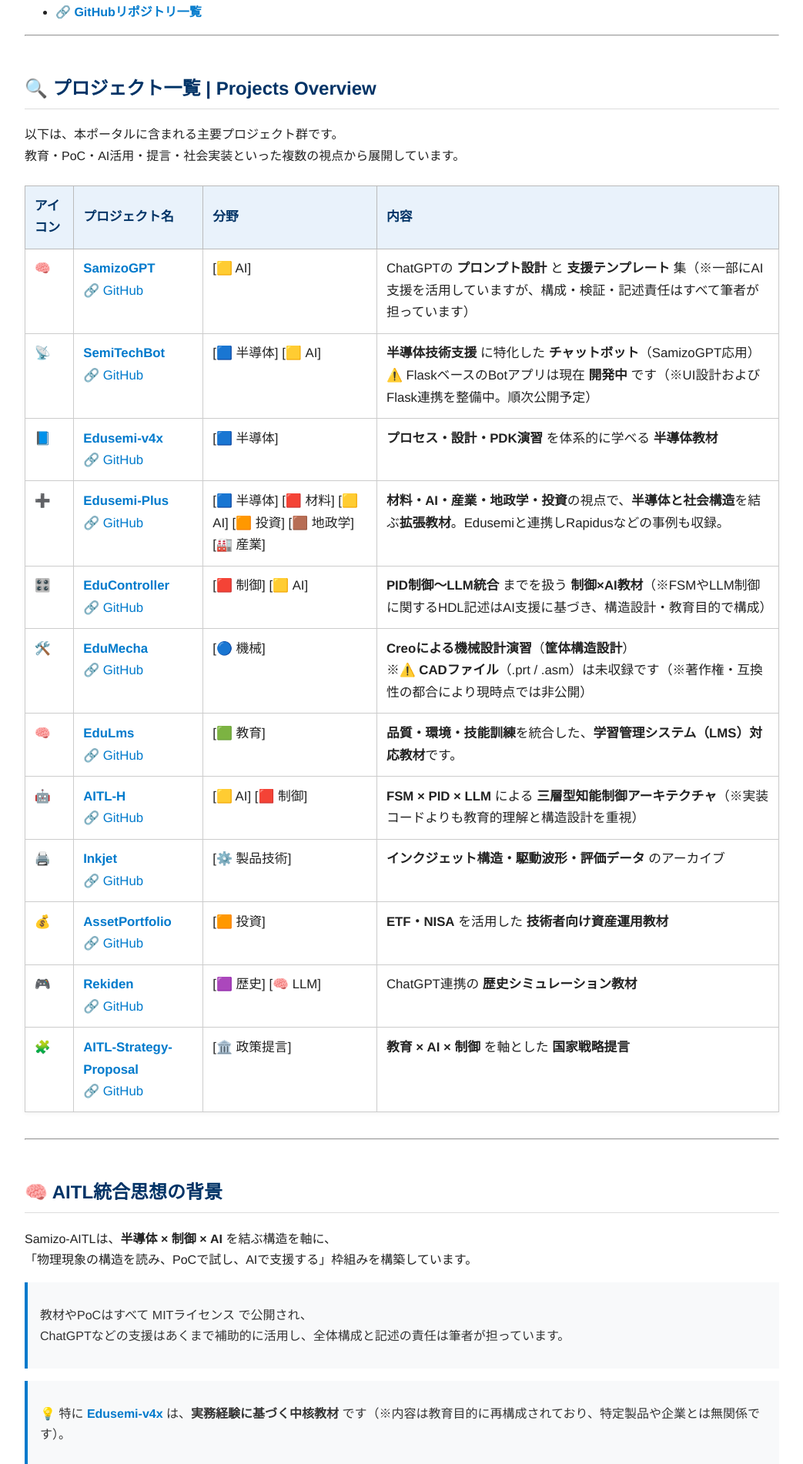
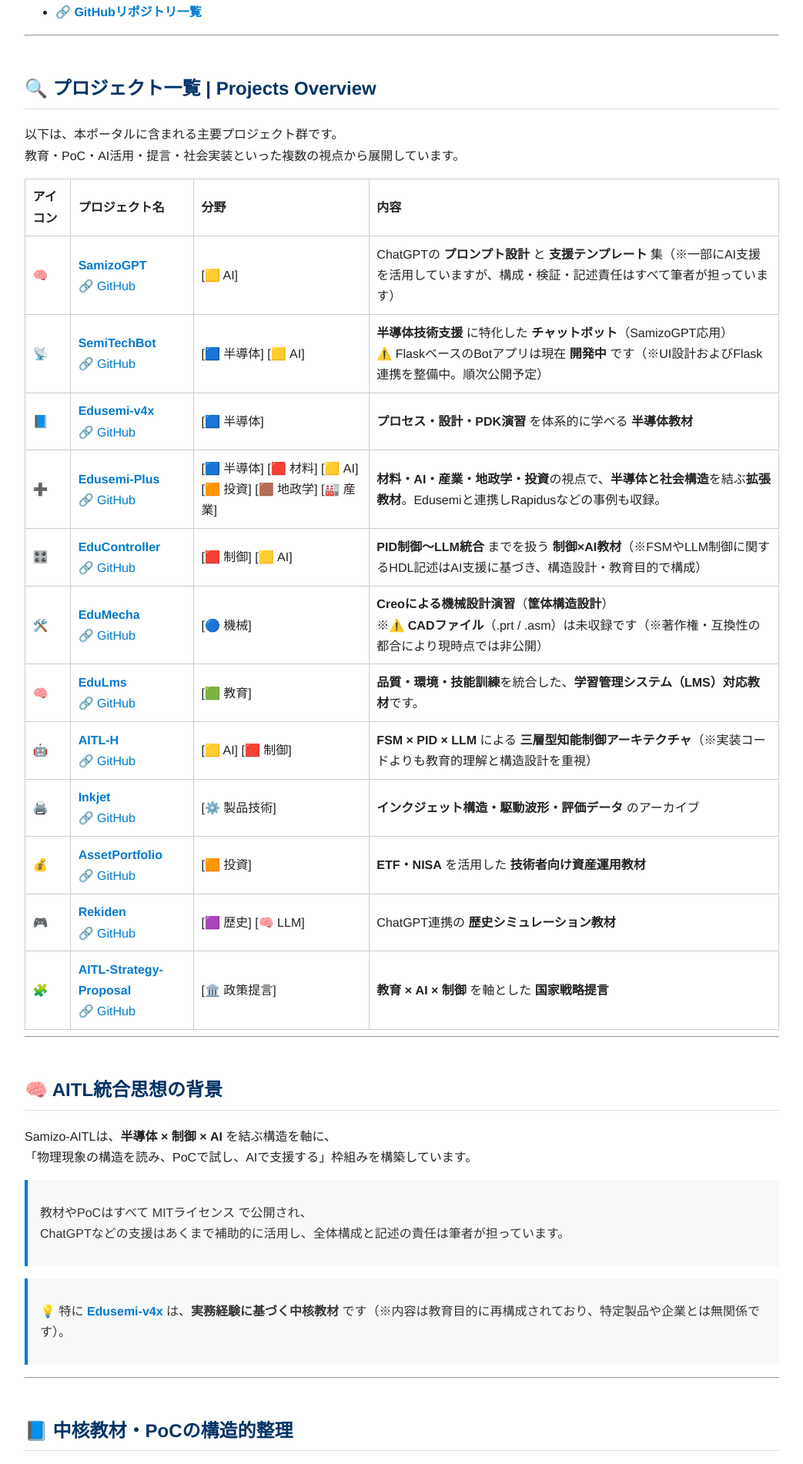
Before and after one commit to Samizo-AITL/Samizo-AITL.github.io, a Jekyll site: the page built from index.md, in a window 1280 px wide. Shown: the part 437-2339 px from the top of the page at 77% size, without its empty margins (118-1161 px from the left). Built offline with Jekyll 4.4.1, drawn with Linux system fonts in a browser that asks for light colours.

Commit message:
Update style.css

```diff
--- a/assets/style.css
+++ b/assets/style.css
@@ -45,34 +45,43 @@
   font-family: "Courier New", monospace;
 }
 
-/* 表のスタイル強化 */
+/* 表の枠線とフォーマット */
 table {
   border-collapse: collapse;
   width: 100%;
-  margin-top: 1.5em;
-  margin-bottom: 2em;
-  font-size: 1.05em;
-  background-color: #fff;
-  box-shadow: 0 2px 5px rgba(0,0,0,0.05);
+  margin-top: 1em;
+  font-size: 1em;
 }
-
-th {
-  background-color: #e9f2fb;
-  color: #003366;
-  border: 1px solid #bbb;
-  padding: 0.7em;
+table, th, td {
+  border: 1px solid #ccc;
+}
+th, td {
+  padding: 0.6em;
   text-align: left;
 }
 
-td {
-  border: 1px solid #ccc;
-  padding: 0.7em;
-  vertical-align: top;
+/* 注釈ボックス（コンパクトに調整） */
+.annotation {
+  font-size: 0.88em;
+  color: #555;
+  background-color: #f9f9f9;
+  border-left: 3px solid #ccc;
+  padding: 0.2em 0.8em;
+  margin: 0.4em 0;
+  border-radius: 4px;
+  line-height: 1.4;
 }
 
-td .emoji, td img.icon {
-  vertical-align: middle;
-  margin-right: 0.4em;
+/* 図サイズ調整 */
+img {
+  max-width: 100%;
+  height: auto;
+}
+img.shrink-70 {
+  width: 70%;
+  height: auto;
+  display: block;
+  margin: 1em auto;
 }
 
 /* モバイル・タブレット対応 */
@@ -99,14 +108,11 @@
   }
 
   table {
-    display: block;
-    overflow-x: auto;
-    width: 100%;
     font-size: 0.95em;
   }
 
-  th, td {
-    white-space: normal;
-    padding: 0.6em;
+  .annotation {
+    font-size: 0.95em;
+    padding: 0.4em 0.8em;
   }
 }
```
